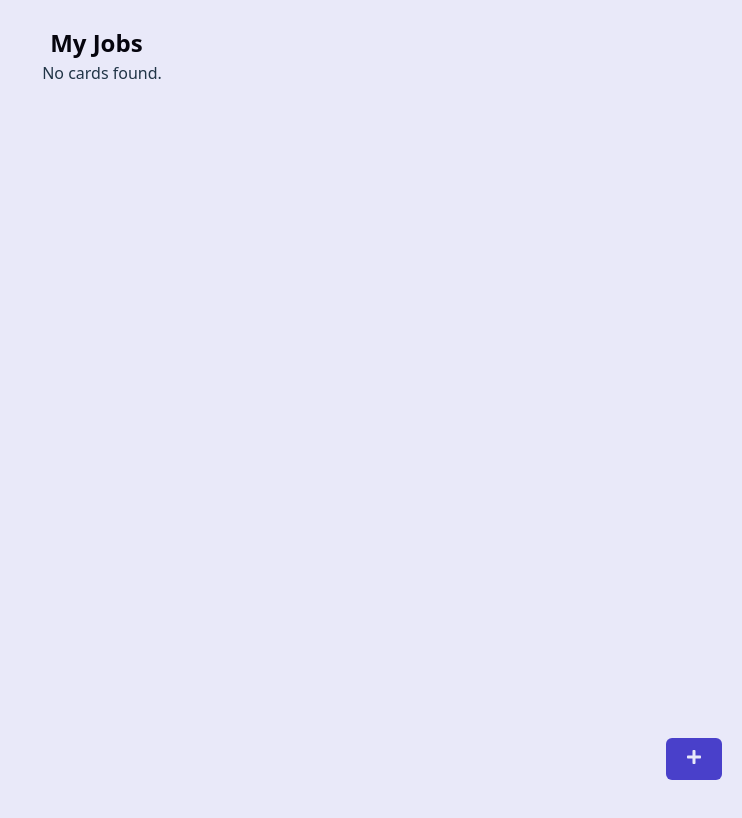
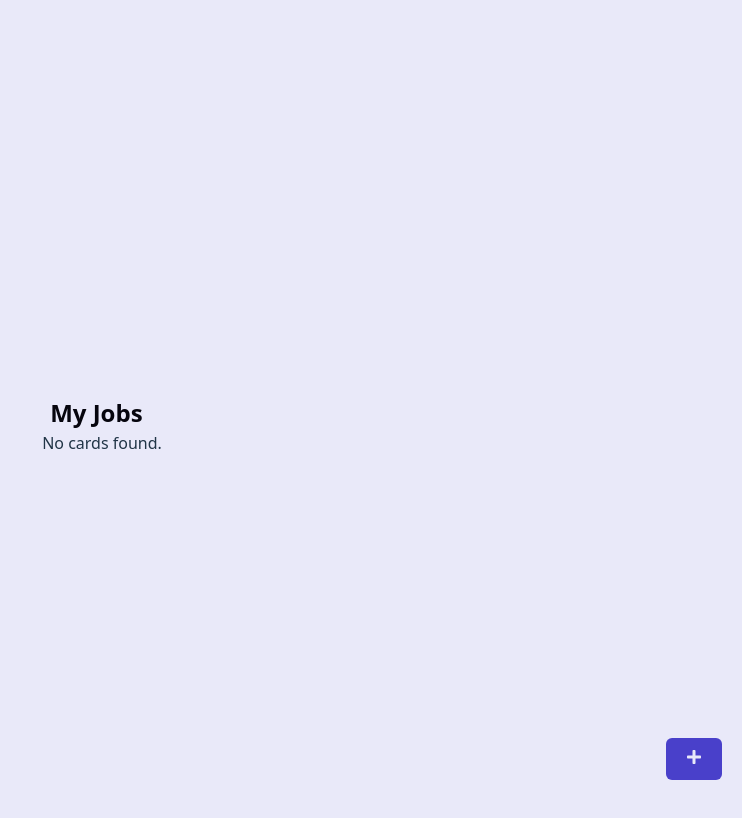
Before and after one commit to Maoulid94/TrackMyJob, a React (Vite) app: page / in a window 1280 px wide. Shown: the top 818 px of the page, without its empty margins (538-1280 px from the left). Built offline with nearby package versions, Linux system fonts and the light colour scheme.

Commit message:
add styles for container-card to enhance layout and alignment

```diff
--- a/src/App.css
+++ b/src/App.css
@@ -20,6 +20,13 @@ body {
   width: 100%;
   min-height: 100vh;
   display: flex;
+  justify-content: center;
+}
+.container-card {
+  /* width: 100%; */
+  min-height: 100vh;
+  display: flex;
+  flex-direction: column;
   justify-content: center;
 }
 
```
